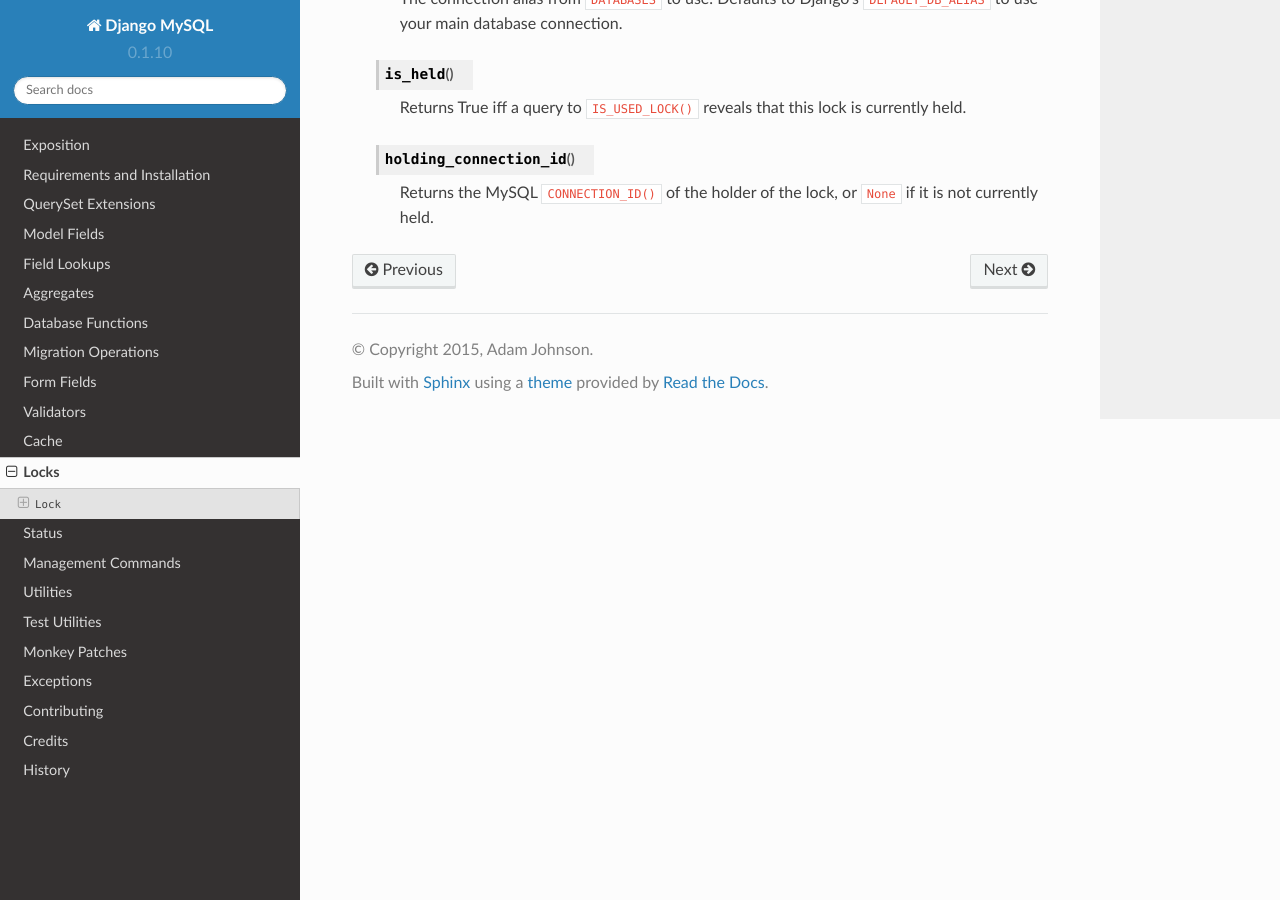
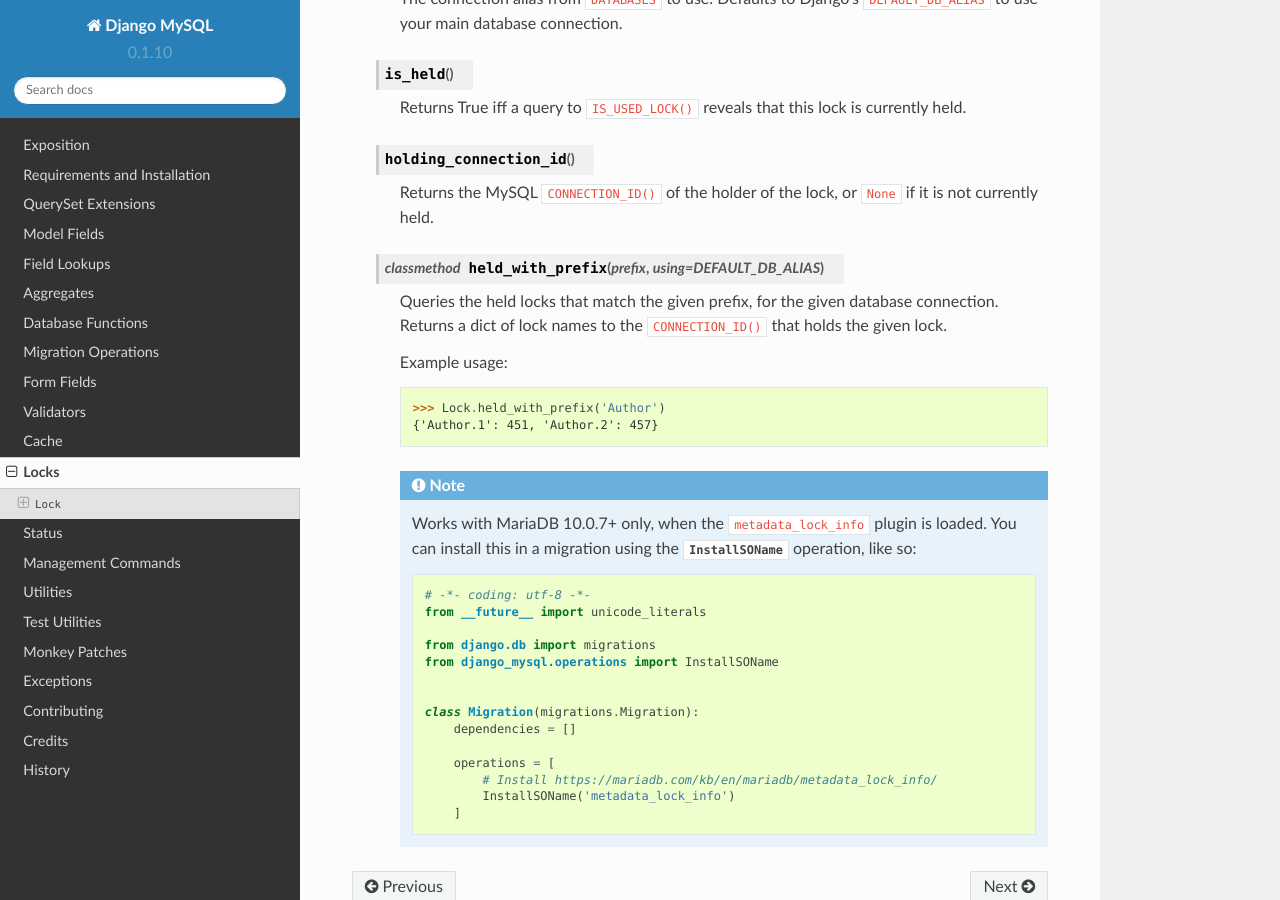
Before and after one commit to adamchainz/django-mysql, a Sphinx documentation site: the page built from docs/locks.rst, in a window 1280 px wide and 900 px high, scrolled down 1493 px. Built offline with Sphinx 7.4.7 and the Read the Docs theme 2.0.0, drawn with Linux system fonts in a browser that asks for light colours.

Commit message:
Docs for Lock.held_with_prefix and tidy up of related migration docs

```diff
--- a/docs/locks.rst
+++ b/docs/locks.rst
@@ -87,3 +87,35 @@ The following can be imported from ``django_mysql.locks``.
 
         Returns the MySQL ``CONNECTION_ID()`` of the holder of the lock, or
         ``None`` if it is not currently held.
+
+    .. classmethod:: held_with_prefix(prefix, using=DEFAULT_DB_ALIAS)
+
+        Queries the held locks that match the given prefix, for the given
+        database connection. Returns a dict of lock names to the
+        ``CONNECTION_ID()`` that holds the given lock.
+
+        Example usage::
+
+            >>> Lock.held_with_prefix('Author')
+            {'Author.1': 451, 'Author.2': 457}
+
+        .. note::
+            Works with MariaDB 10.0.7+ only, when the ``metadata_lock_info``
+            plugin is loaded. You can install this in a migration using the
+            :class:`~django_mysql.operations.InstallSOName` operation, like
+            so::
+
+                # -*- coding: utf-8 -*-
+                from __future__ import unicode_literals
+
+                from django.db import migrations
+                from django_mysql.operations import InstallSOName
+
+
+                class Migration(migrations.Migration):
+                    dependencies = []
+
+                    operations = [
+                        # Install https://mariadb.com/kb/en/mariadb/metadata_lock_info/
+                        InstallSOName('metadata_lock_info')
+                    ]
```
Also changed, not shown: docs/migration_operations.rst (+4 -10 lines).
